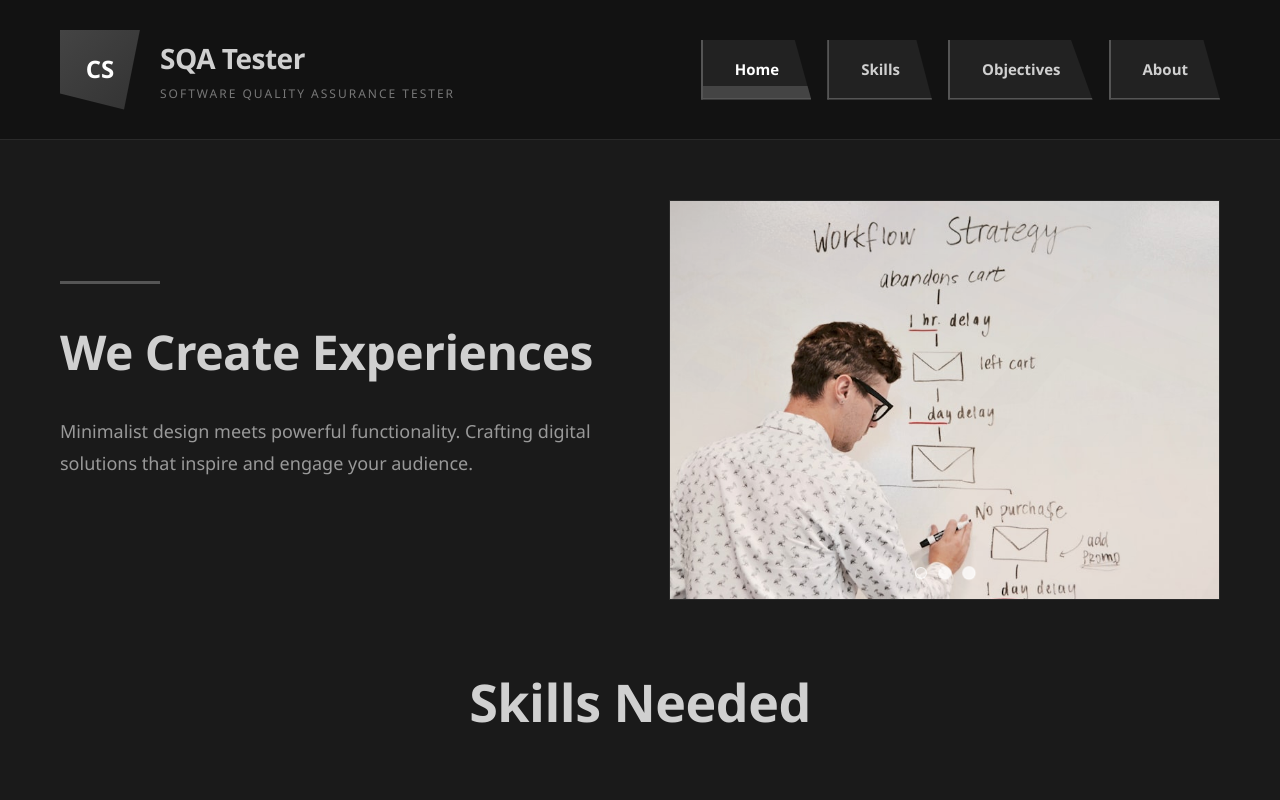
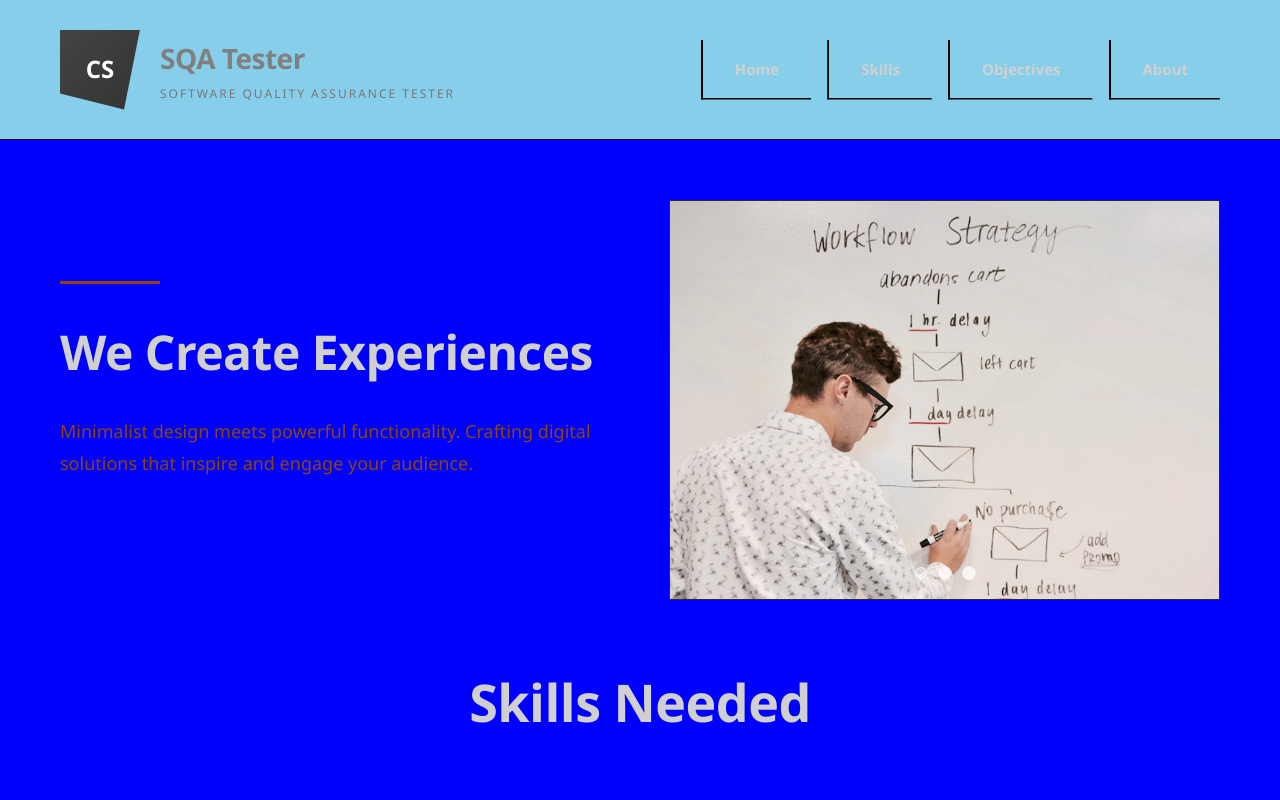
Before and after one commit to Atlantic-County-Institute-of-Technology/careers-in-tech-Cesar7020, a plain HTML site: page index.html in a window 1280 px wide. Shown: the top 800 px of the page. Drawn offline with Linux system fonts and the light colour scheme.

Commit message:
Color intiatal

```diff
--- a/index.html
+++ b/index.html
@@ -43,7 +43,7 @@ Free HTML CSS Template
     <!-- MAIN CONTENT -->
     <main>
         <!-- HERO SECTION -->
-        <section id="home" class="section-hero">
+        <section id="hero" class="section-hero">
             <div class="hero-container">
                 <div class="hero-left">
                     <div class="hero-line"></div>
@@ -92,8 +92,7 @@ Free HTML CSS Template
                     <div class="skills-card">
                         <div class="skils-number">.04</div>
                         <h3>Abstract Thinking</h3>
-                        <p> ensure ability to not conform to the norm. Norms do not find bugs quickly.
-</p>
+                        <p> ensure ability to not conform to the norm. Norms do not find bugs quickly.</p>
                     </div>
                     <div class="skils-card">
                         <div class="skils-number">.05</div>
@@ -240,8 +239,8 @@ Free HTML CSS Template
                         <p>Design and executive test plans on computer applications, maintain a database of software defects, etc.</p>
                     </div>
                     <div class="about-block">
-                        <h4>Quickness</h4>
-                        <p>To find the bad defects and bugs quickly</p>
+                        <h4>Salary</h4>
+                        <p>In the U.S earnings on average are 111,790, and in New Jersey are 102,610.</p>
                     </div>
                 </div>
             </div>
--- a/tooplate-graphite-creative.css
+++ b/tooplate-graphite-creative.css
@@ -19,7 +19,7 @@ html {
 
 body {
 	font-family: 'Segoe UI', Tahoma, Geneva, Verdana, sans-serif;
-	background-color: #1a1a1a;
+	background-color: blue;
 	color: #d0d0d0;
 	line-height: 1.6;
 }
@@ -27,8 +27,8 @@ body {
 /* HEADER */
 header {
 	height: 140px;
-	background-color: #121212;
-	border-bottom: 1px solid #2a2a2a;
+	background-color: skyblue;
+	border-bottom: 1px solid black;
 	display: flex;
 	align-items: center;
 	justify-content: space-between;
@@ -53,7 +53,7 @@ header {
 	gap: 20px;
 	cursor: pointer;
 	text-decoration: none;
-	color: #d0d0d0;
+	color: grey;
 	transition: all 0.3s ease;
 }
 
@@ -100,13 +100,13 @@ nav a {
 	padding: 0 32px;
 	display: flex;
 	align-items: center;
-	background-color: #222;
+	background-color: skyblue;
 	color: #d0d0d0;
 	text-decoration: none;
 	font-size: 15px;
 	font-weight: 600;
-	border-left: 2px solid #555;
-	border-bottom: 2px solid #555;
+	border-left: 2px solid black;
+	border-bottom: 2px solid black;
 	transition: all 0.3s ease;
 	position: relative;
 	overflow: hidden;
@@ -121,14 +121,14 @@ nav a::before {
 	left: 0;
 	width: 100%;
 	height: 0;
-	background-color: #444;
+	background-color: purple;
 	transition: height 0.3s ease;
 	z-index: -1;
 }
 
 nav a:hover,
 nav a.active {
-	color: white;
+	color: blue;
 }
 
 nav a:hover::before,
@@ -150,7 +150,7 @@ nav a.active::before {
 .menu-toggle span {
 	width: 28px;
 	height: 3px;
-	background-color: #d0d0d0;
+	background-color: skyblue;
 	transition: all 0.3s ease;
 }
 
@@ -165,7 +165,7 @@ main {
 	display: flex;
 	align-items: center;
 	padding: 60px;
-	background-color: #1a1a1a;
+	background-color: blue;
 	position: relative;
 	overflow: hidden;
 }
@@ -187,7 +187,7 @@ main {
 .hero-line {
 	width: 100px;
 	height: 3px;
-	background: #555;
+	background: saddlebrown;
 	margin: 0 0 30px 0;
 }
 
@@ -200,7 +200,7 @@ main {
 
 .hero-left p {
 	font-size: 18px;
-	color: #999;
+	color: saddlebrown;
 	margin-bottom: 40px;
 	line-height: 1.8;
 }
```
